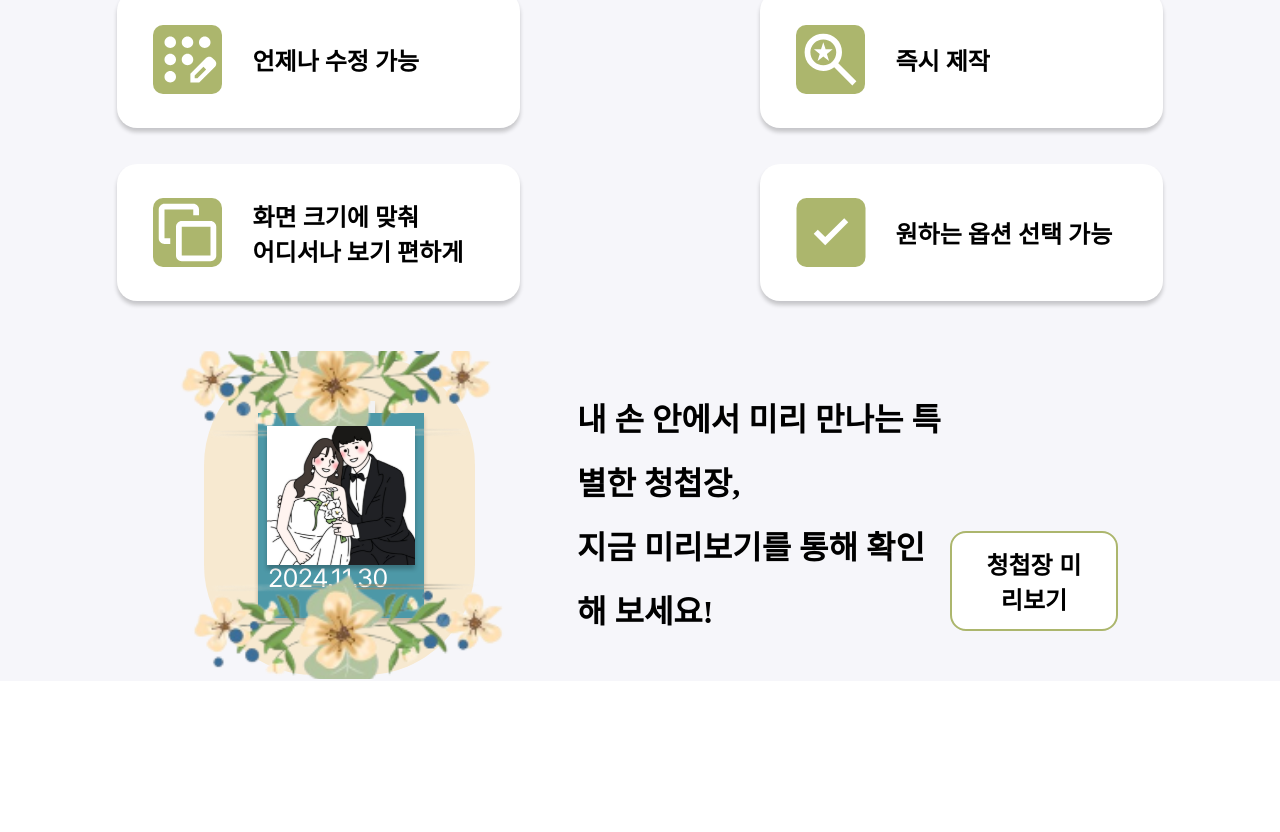
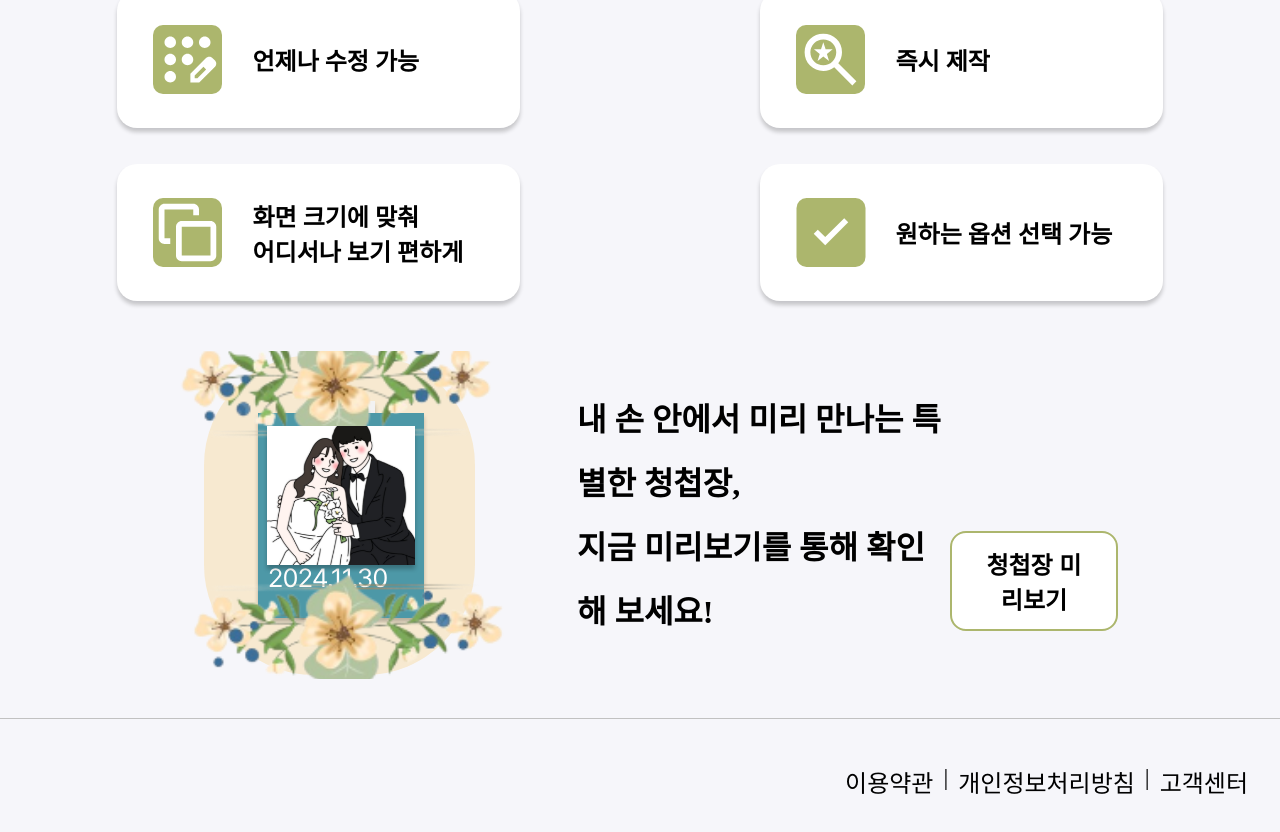
Before and after one commit to Wedit-project/Client, a React (Vite) app in the folder Wedit-Client/: page / in a window 1280 px wide. Shown: the part 610-1442 px from the top of the page. Before the commit the page ends 1328 px from the top, so only its background shows below. Built offline with nearby package versions, Linux system fonts and the light colour scheme; a web font is replaced by a local one.

Commit message:
feat: 메인페이지 푸터 구현

```diff
--- /dev/null
+++ b/Wedit-Client/src/components/mainpage/MainPageFooter.jsx
@@ -0,0 +1,60 @@
+import React from "react";
+import styled from "styled-components";
+import theme from "../../styles/theme";
+
+const Footer = ({ className }) => {
+  return (
+    <FooterContainer className={className}>
+      <FooterItem href="https://spot-skirt-df5.notion.site/Wedit_-173a582ad9408026b3a8cc97d14b91c2?pvs=4" target="_blank" rel="noopener noreferrer">
+        이용약관
+      </FooterItem>
+      <Divider>|</Divider>
+      <FooterItem href="https://spot-skirt-df5.notion.site/Wedit_-173a582ad94080b0b100ea5a881f55fe?pvs=4" target="_blank" rel="noopener noreferrer">
+        개인정보처리방침
+      </FooterItem>
+      <Divider>|</Divider>
+      <FooterItem href="https://docs.google.com/forms/d/e/1FAIpQLSeHrKDkKU7ii0mTxQf_dqxkvBlKWB6C0X6wU4SieuDyVxHppQ/viewform?usp=dialog" target="_blank" rel="noopener noreferrer">
+        고객센터
+      </FooterItem>
+    </FooterContainer>
+  );
+};
+
+export default Footer;
+
+const FooterContainer = styled.footer`
+  display: flex;
+  justify-content: flex-end;
+  background-color: transparent;
+  border-top: 0.1rem solid #C1C1C1;
+
+  &.center-align {
+    justify-content: center;
+    border-top: none;
+  }
+`;
+
+const FooterItem = styled.a`
+    cursor: pointer;
+    margin-top: 4.5rem;
+    margin-bottom: 4.7rem;
+    margin-right: 3.2rem;
+    margin-left: 1rem;
+    text-align: center;
+    text-decoration: none;
+    color: black;
+    &:not(:last-child) {
+        margin-right: 1rem;
+        margin-left: 1rem;
+    }
+    font-size: ${theme.fontSize.xlarge};
+    font-weight: ${theme.font.regular.fontWeight};
+`;
+
+const Divider = styled.span`
+    color: #000;
+    font-size: ${theme.fontSize.xlarge};
+    font-weight: ${theme.font.regular.fontWeight};
+    margin-top: 4.5rem;
+    margin-bottom: 4.7rem;
+`;
--- a/Wedit-Client/src/pages/HomePage.jsx
+++ b/Wedit-Client/src/pages/HomePage.jsx
@@ -3,6 +3,7 @@ import PreviewBox from "../components/mainpage/PreviewBox";
 import MainBanner from '../components/mainpage/MainBanner';
 import MainPageHeader from '../components/mainpage/MainPageHeader';
 import MainPageSection from "../components/mainpage/MainPageSection";
+import MainPageFooter from "../components/mainpage/MainPageFooter";
 
 const HomePage = () => {
 	return (
@@ -11,6 +12,7 @@ const HomePage = () => {
 			<MainBanner />
 			<PreviewBox />
 			<MainPageSection />
+			<MainPageFooter />
 		</HomePageContainer>
 	);
 };
```
